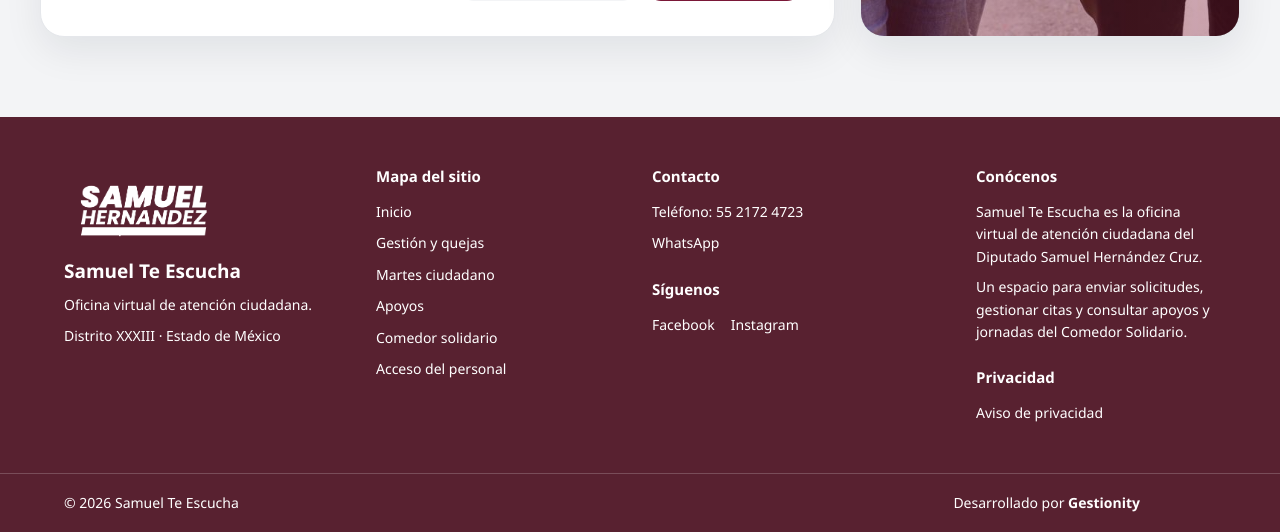
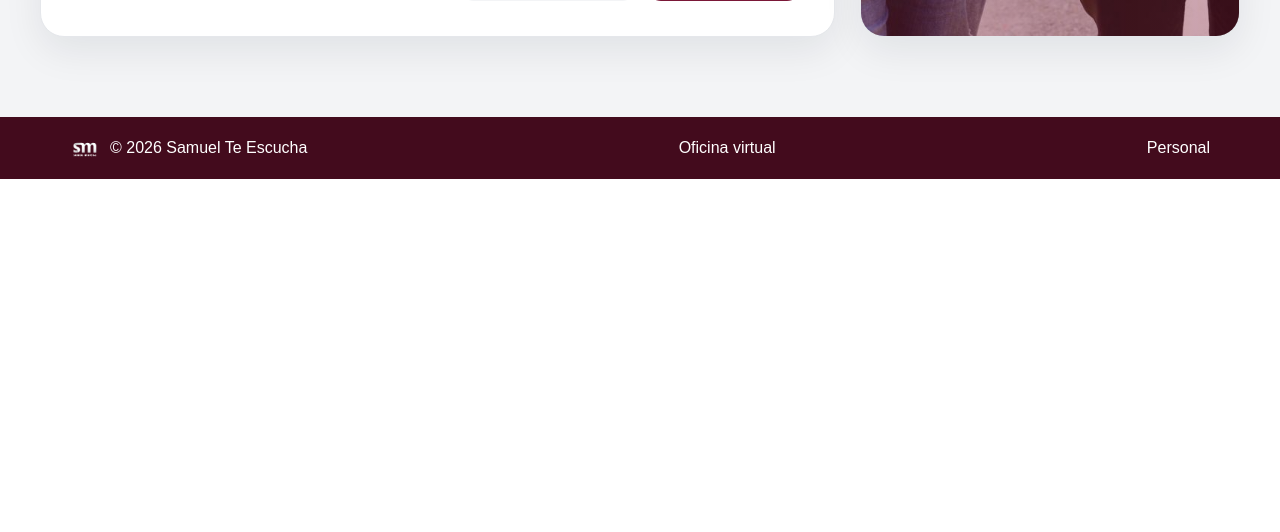
Before and after one commit to carlosnajerafz-commits/SamuelTeEscuchaLaravel, a Laravel app: page /solicitudes/quejas in a window 1280 px wide. Shown: the part 1136-1668 px from the top of the page. After the commit the page ends 1315 px from the top, so only its background shows below. Run offline with Laravel 12, Linux system fonts and the light colour scheme; some libraries are stand-ins or nearby versions.

Commit message:
Cambio de las interfaces, y mejora con css

```diff
--- a/resources/views/solicitudes/quejas.blade.php
+++ b/resources/views/solicitudes/quejas.blade.php
@@ -76,7 +76,6 @@
   <link rel="stylesheet" href="{{ asset('assets/css/styles.css') }}">
   <link rel="stylesheet" href="{{ asset('assets/css/index.css') }}">
 <link rel="stylesheet" href="{{ asset('assets/css/solicitudes.css') }}">
-<link rel="stylesheet" href="{{ asset('assets/css/public-footer.css').'?v=2' }}">
 </head>
 <body>
 <header class="q-topbar">
@@ -205,7 +204,16 @@
   </section>
 </main>
 
-<x-public-footer />
+<footer class="footer">
+  <div class="wrap footer__inner">
+    <div class="footer-left">
+      <img src="{{ asset('assets/img/SM LOGO-07.png') }}" alt="Logo" class="footer-logo">
+      <span>© 2026 Samuel Te Escucha</span>
+    </div>
+    <div>Oficina virtual</div>
+    <a href="{{ route('login') }}" onclick="alert('Solo el personal tiene acceso a este apartado')">Personal</a>
+  </div>
+</footer>
 <script src="{{ asset('assets/js/solicitudes.js') }}" defer></script>
 <x-chatbot />
 </body>
```
Also changed, not shown: resources/views/solicitudes/apoyos.blade.php (+10 -2 lines).
